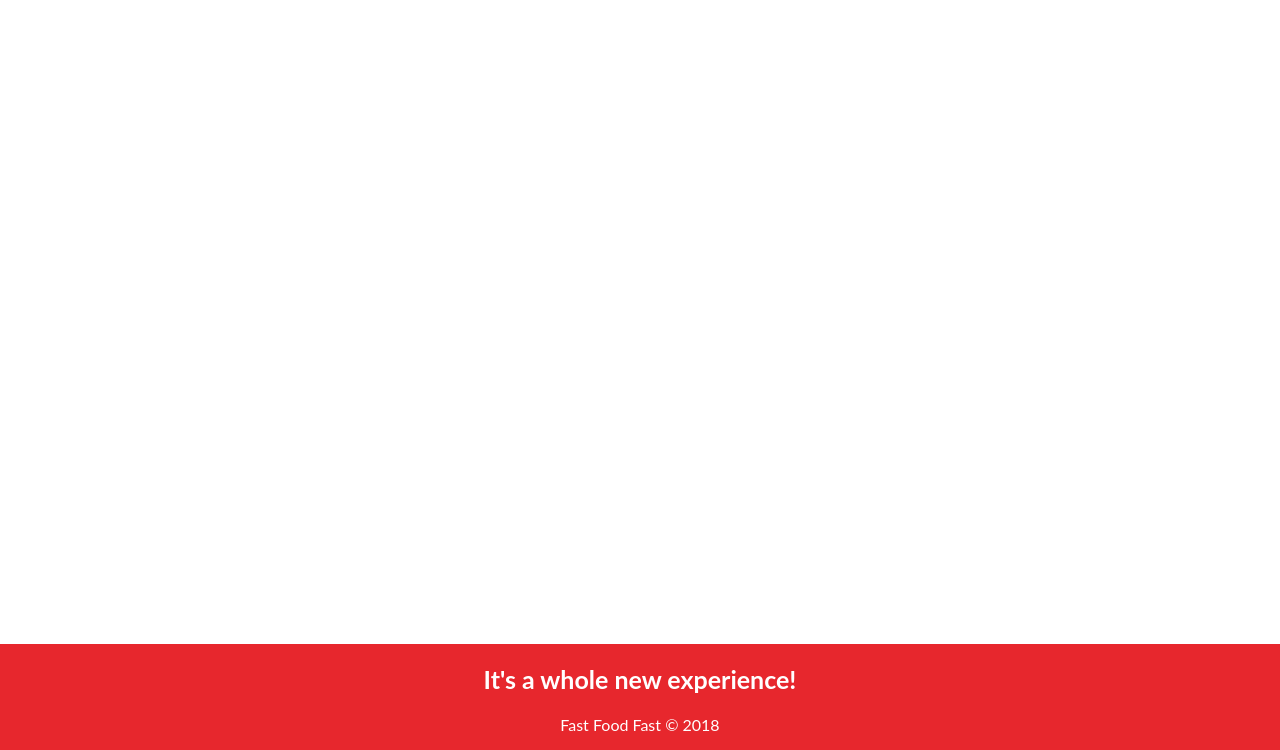
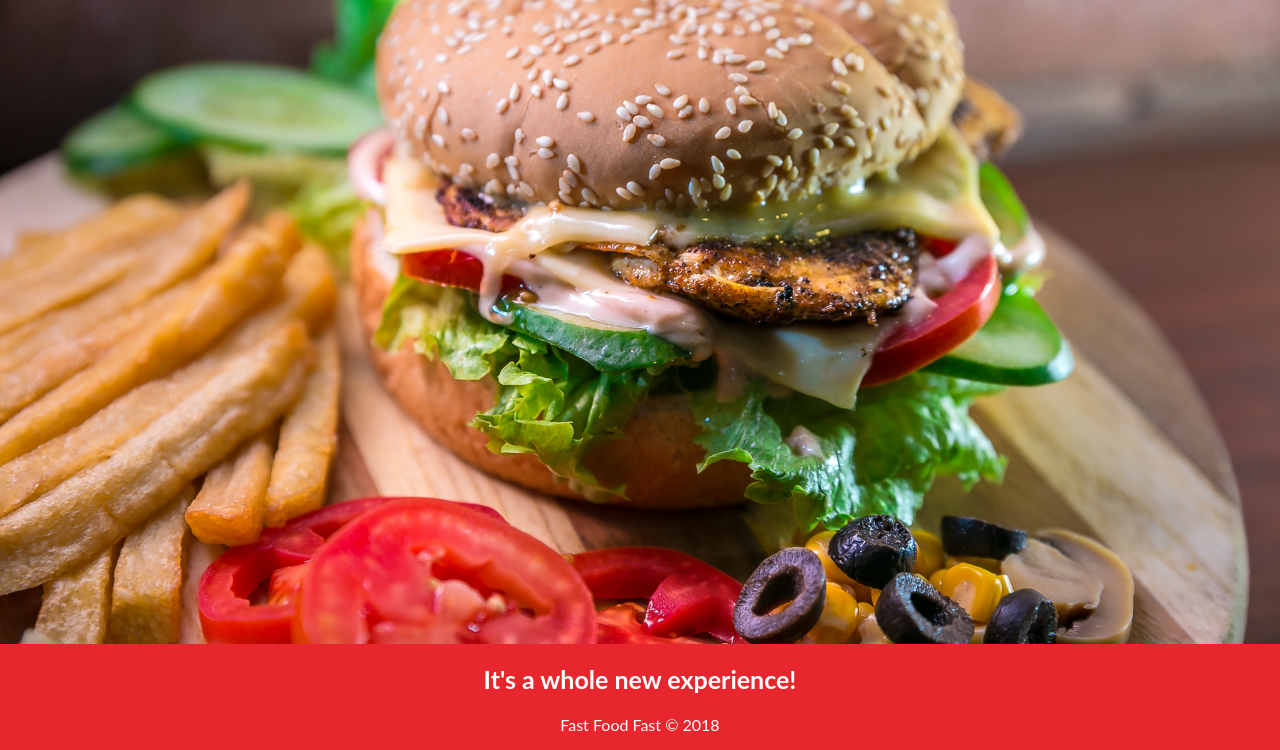
Before and after one commit to gwako94/fast-food-fast, a PHP site: page / in a window 1280 px wide. Shown: the part 50-800 px from the top of the page. Run offline with PHP 8.4, Linux system fonts and the light colour scheme.

Commit message:
[fix##160074931]index pages styling

```diff
--- a/ui/css/main.css
+++ b/ui/css/main.css
@@ -14,6 +14,18 @@ body{
 *:after {
   box-sizing: inherit;
 }
+.container{
+    position: absolute;
+    width: 100%;
+    height: 85%;
+    margin-top: auto;
+    background-image: url("../images/burger.jpg");
+    text-align: center;
+    background-size:cover;
+    background-position:center;
+    background-color: blue;
+}
+
 /* Sign Up page styles */
 
 .register {
--- a/ui/index.html
+++ b/ui/index.html
@@ -6,7 +6,7 @@
     <meta name="viewport" content="width=device-width, initial-scale=1, shrink-to-fit=no">
 
     <!-- main css -->
-     <link rel="stylesheet" href="css/main.css">
+    <link rel="stylesheet" href="./css/main.css">
     <link rel="stylesheet" href="css/responsive.css">
     <title>Fast Food Fast</title>
   </head>
```
